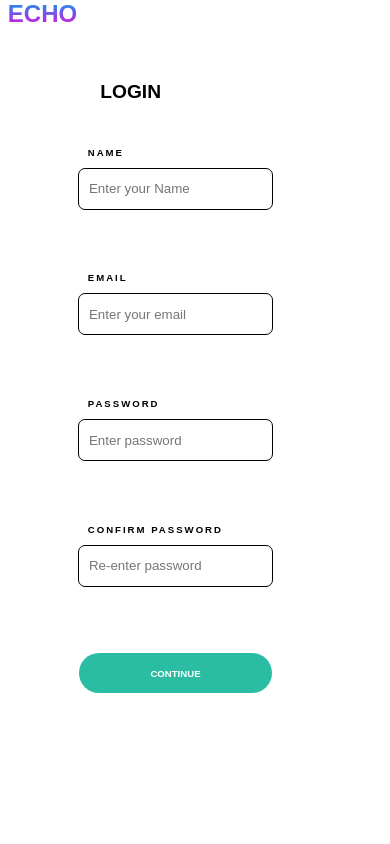
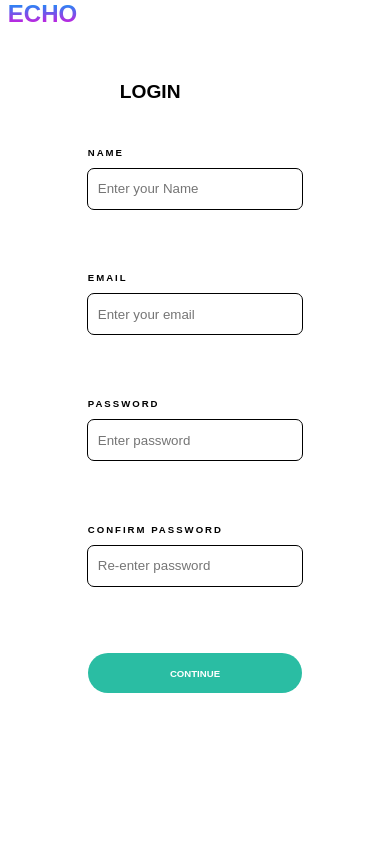
Before and after one commit to codeSubhajit0/PROJECT-LANDINGPAGE, a PHP site: page /login_signin/login.php in a window 390 px wide. Run offline with PHP 8.4, Linux system fonts and the light colour scheme.

Commit message:
CSS: Solved the login page shifted to left problem by applying main container width to 100%

```diff
--- a/login_signin/login.css
+++ b/login_signin/login.css
@@ -140,6 +140,9 @@ main {
 /*Mobile view*/
 
 @media (max-width: 560px) {
+    main {
+        width: 100%;
+    }
     .form_name {
         transform:  translateX(-11.5vw) translateY(-330px);
     }
```
